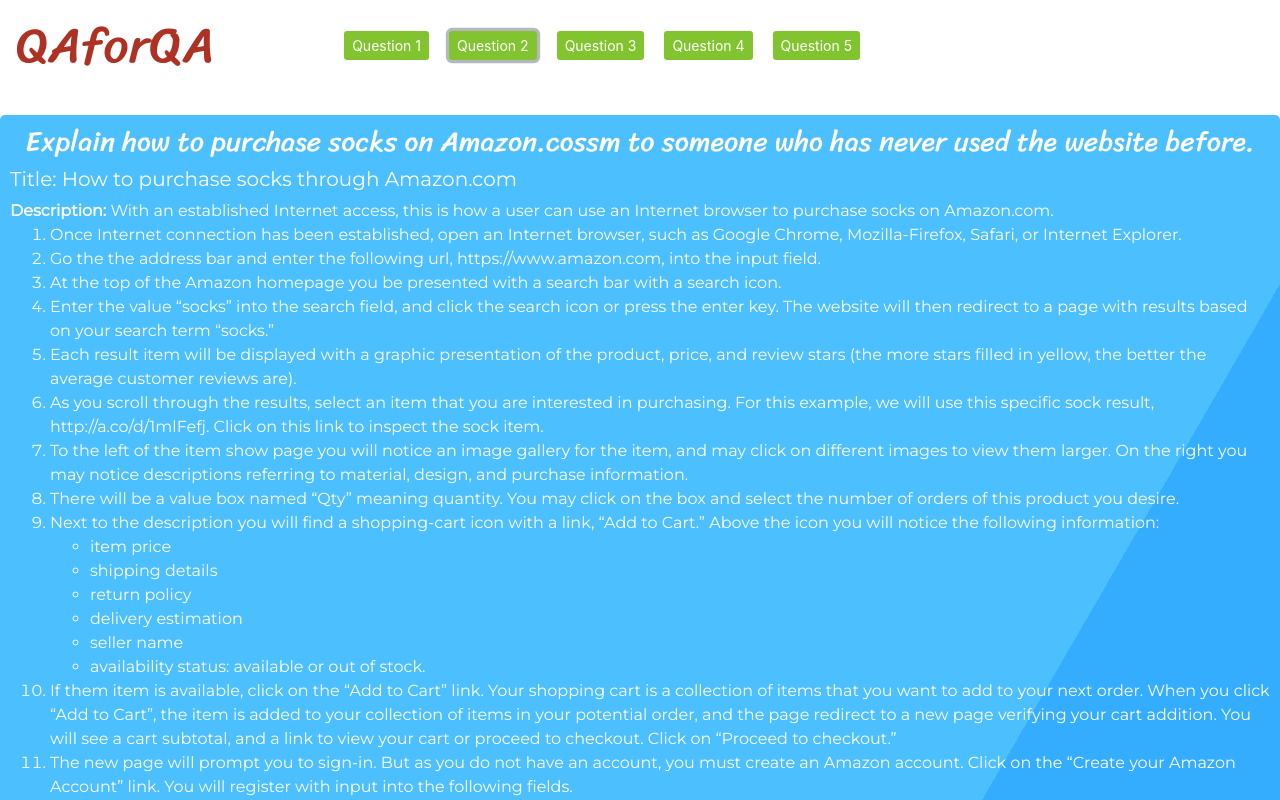
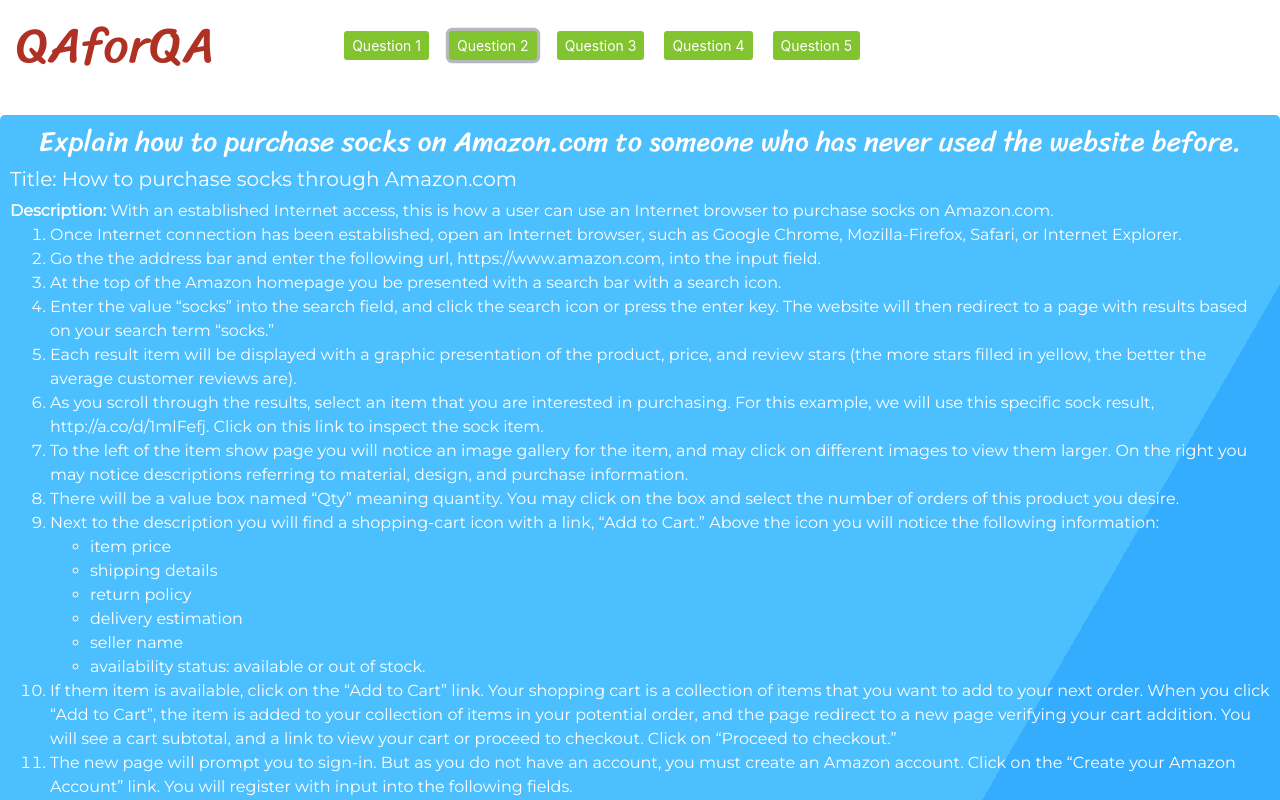
Before and after one commit to JoelGamez/ReactQAChallenge, a React (Create React App) app: page / in a window 1280 px wide. Both pictures are taken after a click on the button "Question 2". Shown: the top 800 px of the page. Built offline with nearby package versions, Linux system fonts and the light colour scheme.

Commit message:
typo fixed

```diff
--- a/src/components/questionTwo.js
+++ b/src/components/questionTwo.js
@@ -10,7 +10,7 @@
       <div className='container'>
 
         <h3 Style={'text-align:center;'}>
-            Explain how to purchase socks on Amazon.cossm to someone who has never used the website before.
+            Explain how to purchase socks on Amazon.com to someone who has never used the website before.
         </h3>
 
         <div Style={'text-align: left;'}>
```
